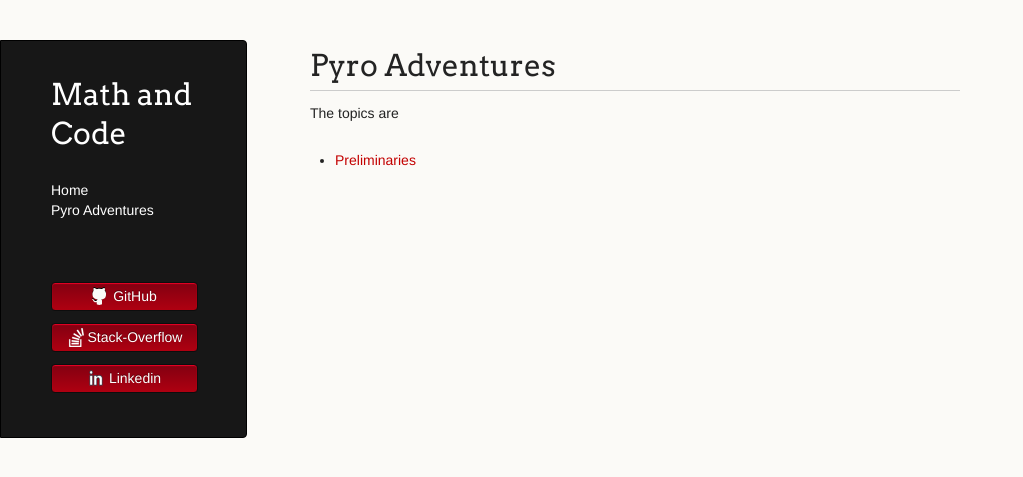
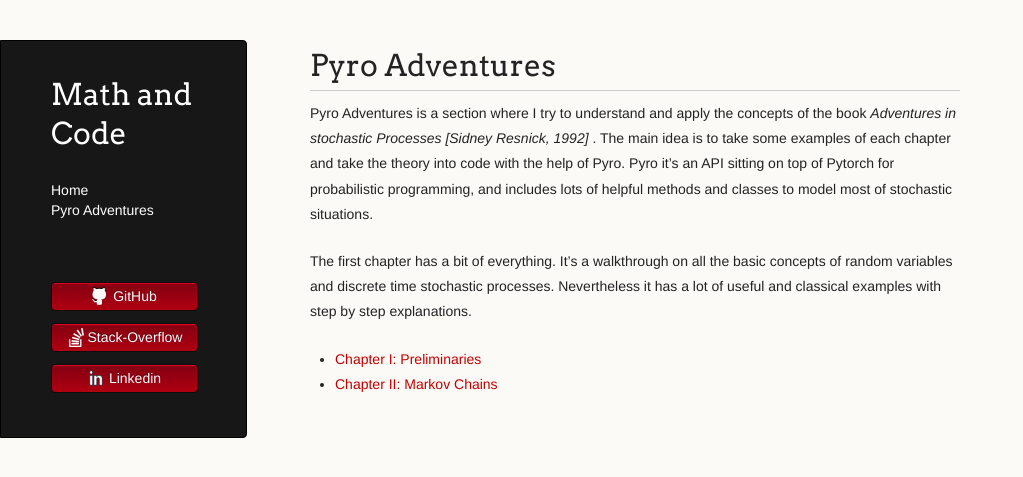
Before and after one commit to LemonPy29/LemonPy29.github.io, a Jekyll site: the page built from pyro-adventures.md, in a window 1280 px wide. Shown: the top 477 px of the page, without its empty margins (0-1023 px from the left). Built offline with Jekyll 4.4.1, drawn with Linux system fonts in a browser that asks for light colours; nearby versions of some CDN libraries; the repository's description, which GitHub fills in, is left out.

Commit message:
Update pyro-adventures.md

```diff
--- a/pyro-adventures.md
+++ b/pyro-adventures.md
@@ -3,7 +3,9 @@ layout: page
 title: Pyro Adventures
 nav: true
 ---
+Pyro Adventures is a section where I try to understand and apply the concepts of the book *Adventures in stochastic Processes [Sidney Resnick, 1992]* . The main idea is to take some examples of each chapter and take the theory into code with the help of Pyro. Pyro it's an API sitting on top of Pytorch for probabilistic programming, and includes lots of helpful methods and classes to model most of stochastic situations.
 
+The first chapter has a bit of everything. It's a walkthrough on all the basic concepts of random variables and discrete time stochastic processes. Nevertheless it has a lot of useful and classical examples with step by step explanations.
 
-The topics are
-* [Preliminaries](pyro-adventures/preliminaries.html)
+* [Chapter I: Preliminaries](pyro-adventures/preliminaries.html)
+* [Chapter II: Markov Chains]()
```
